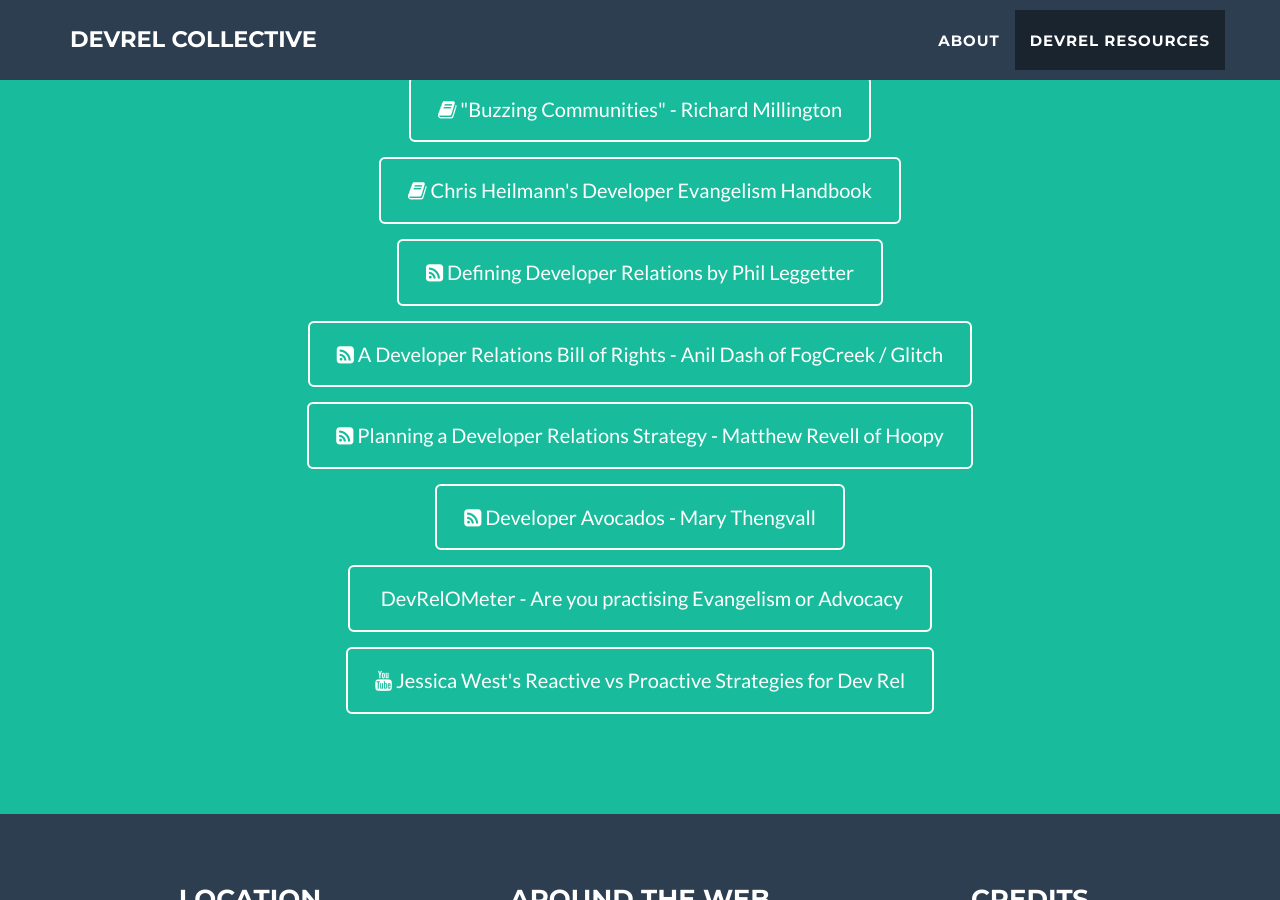
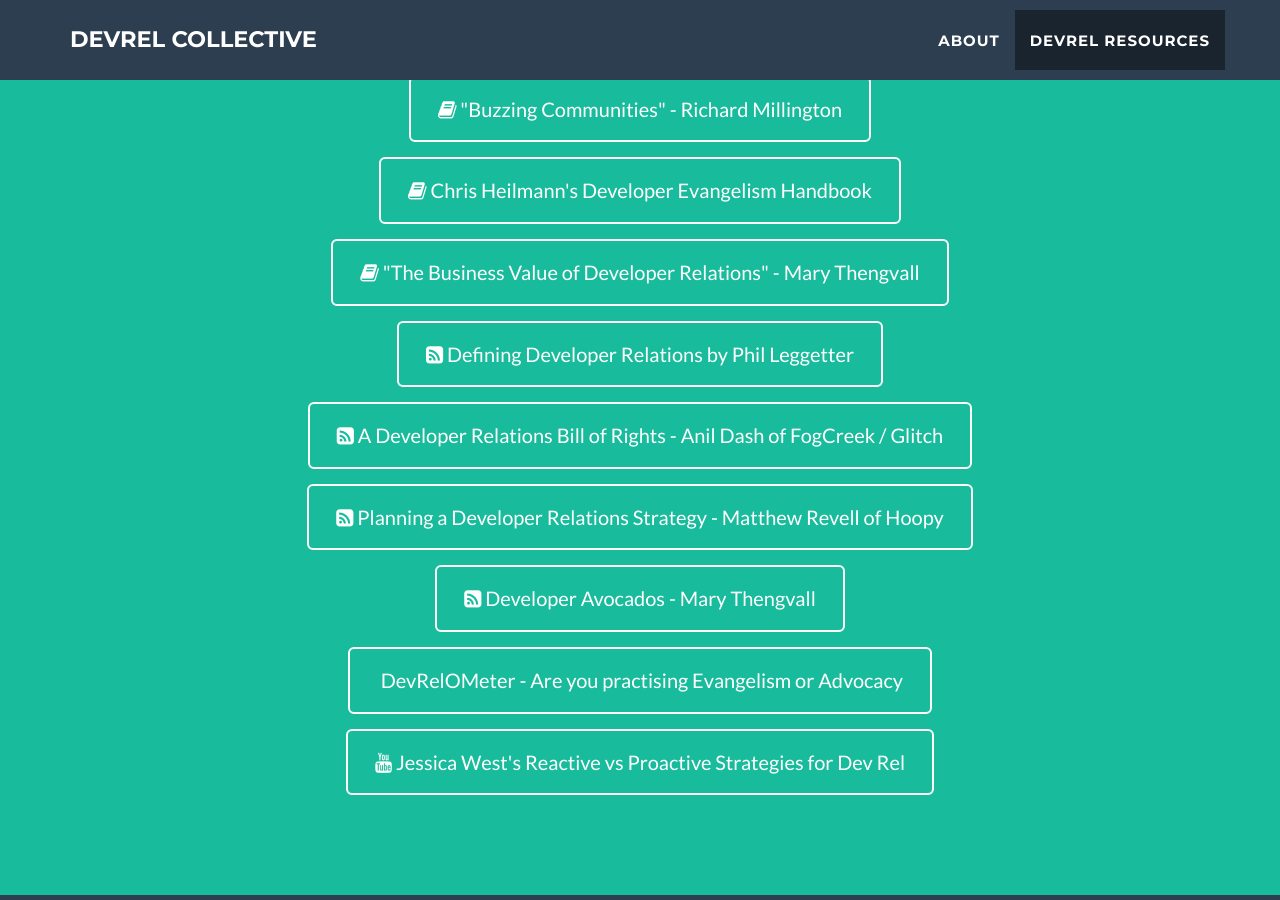
Before and after one commit to evangelistcollective/evangelistcollective.github.io, a Jekyll site: the page built from index.html, in a window 1280 px wide and 900 px high, scrolled down 2095 px. Built offline with Jekyll 4.4.1, drawn with Linux system fonts in a browser that asks for light colours.

Commit message:
Add Biz Value of DevRel to resources

```diff
--- a/_includes/resources.html
+++ b/_includes/resources.html
@@ -34,6 +34,11 @@
                    </a>
                </div>
                <div class="col-lg-8 col-lg-offset-2 text-center">
+                   <a href="https://amzn.to/2KkQDb2" target="_blank" class="btn btn-lg btn-outline">
+                       <i class="fa fa-book"></i> "The Business Value of Developer Relations" - Mary Thengvall
+                   </a>
+               </div>
+               <div class="col-lg-8 col-lg-offset-2 text-center">
                    <a href="https://www.leggetter.co.uk/2016/02/03/defining-developer-relations.html" target="_blank" class="btn btn-lg btn-outline">
                        <i class="fa fa-rss-square"></i> Defining Developer Relations by Phil Leggetter
                    </a>
```
